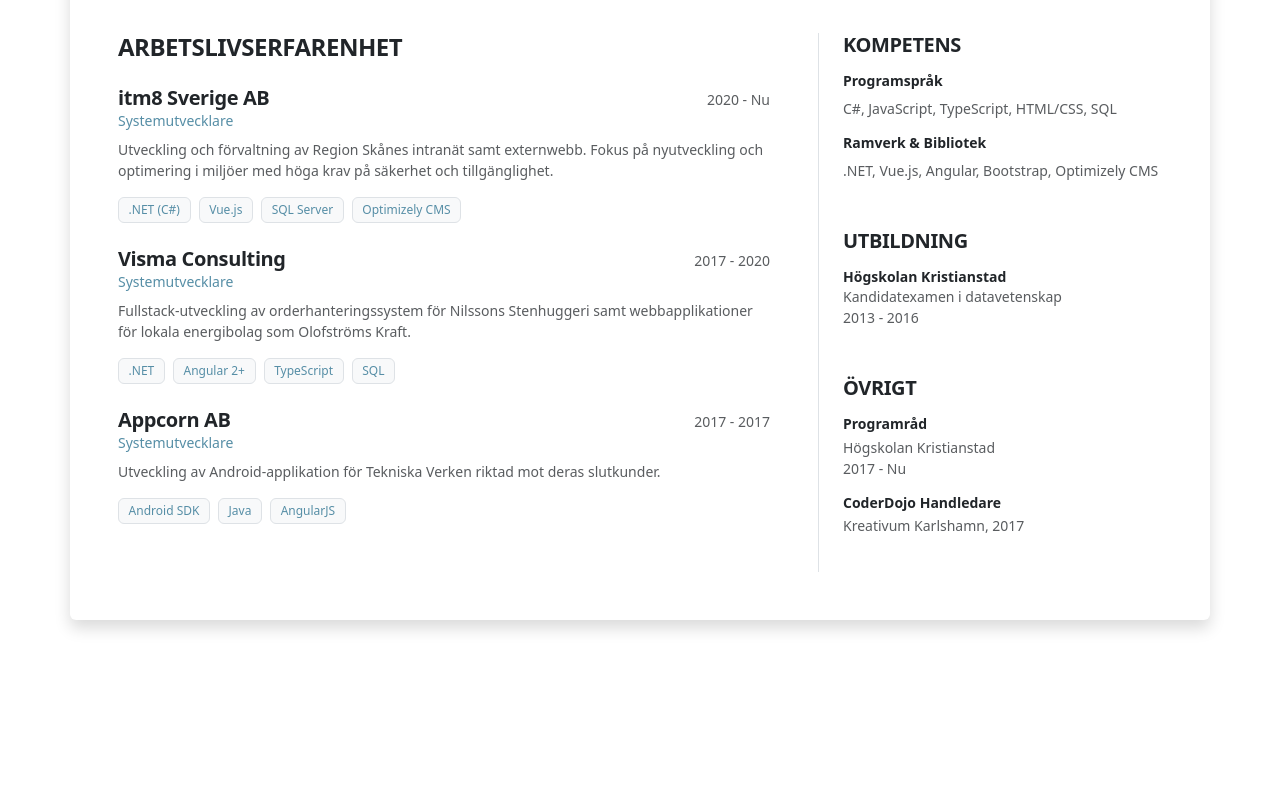
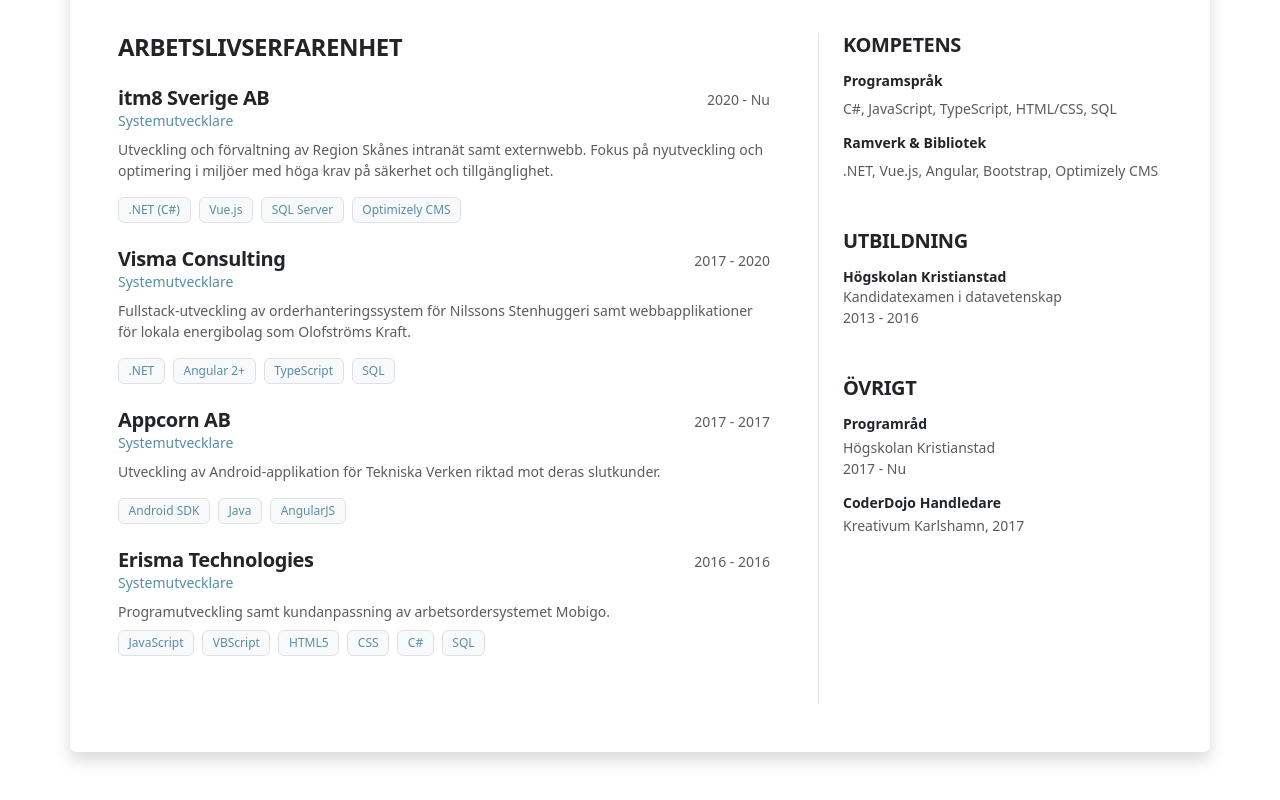
Before and after one commit to admirdev/admir-muhic-dev-2, a Vue app: page /#/resume in a window 1280 px wide. Shown: the part 311-1111 px from the top of the page. Before the commit the page ends 979 px from the top, so only its background shows below. Built offline with nearby package versions, Linux system fonts and the light colour scheme.

Commit message:
Added one more company to my resume

```diff
--- a/src/components/resume/Resume.vue
+++ b/src/components/resume/Resume.vue
@@ -1,7 +1,5 @@
 <template>
-  <div
-    class="container my-5 shadow p-5 bg-white rounded border-top border-light-blue border-5"
-  >
+  <div class="container my-5 shadow p-5 bg-white rounded border-top border-light-blue border-5">
     <header class="row mb-5 pb-4 border-bottom">
       <div class="col-md-8">
         <h1 class="display-5 fw-bold text-dark text-uppercase mb-1">
@@ -12,22 +10,12 @@
       <div class="col-md-4 text-md-end pt-2">
         <div class="contact-list list-unstyled small">
           <div class="mb-1">
-            <i
-              class="bi bi-envelope-fill text-light-blue text-light-blue me-2"
-            ></i
-            ><a
-              href="mailto:admir@admirmuhic.se"
-              class="text-decoration-none text-reset"
-              >admir@admirmuhic.se</a
-            >
+            <i class="bi bi-envelope-fill text-light-blue text-light-blue me-2"></i><a href="mailto:admir@admirmuhic.se"
+              class="text-decoration-none text-reset">admir@admirmuhic.se</a>
           </div>
           <div>
-            <i class="bi bi-linkedin text-light-blue me-2"></i
-            ><a
-              href="https://linkedin.com/in/admir-muhić-a17b11109"
-              target="_blank"
-              class="text-decoration-none text-reset"
-            >
+            <i class="bi bi-linkedin text-light-blue me-2"></i><a href="https://linkedin.com/in/admir-muhić-a17b11109"
+              target="_blank" class="text-decoration-none text-reset">
               linkedin.com/in/admir-muhić-a17b11109
             </a>
           </div>
@@ -94,6 +82,25 @@
               <span class="badge border text-light-blue">AngularJS</span>
             </div>
           </div>
+
+          <div class="experience-item mb-4">
+            <div class="d-flex justify-content-between align-items-baseline">
+              <h3 class="h5 fw-bold mb-0">Erisma Technologies</h3>
+              <span class="text-muted small">2016 - 2016</span>
+            </div>
+            <p class="text-light-blue small mb-2">Systemutvecklare</p>
+            <p class="text-muted small mb-2">
+              Programutveckling samt kundanpassning av arbetsordersystemet Mobigo.
+            </p>
+            <div class="d-flex flex-wrap gap-2">
+              <span class="badge border text-light-blue">JavaScript</span>
+              <span class="badge border text-light-blue">VBScript</span>
+              <span class="badge border text-light-blue">HTML5</span>
+              <span class="badge border text-light-blue">CSS</span>
+              <span class="badge border text-light-blue">C#</span>
+              <span class="badge border text-light-blue">SQL</span>
+            </div>
+          </div>
         </section>
       </main>
 
```
Also changed, not shown: 1 other file (tests, documents, lock files or other folders).
